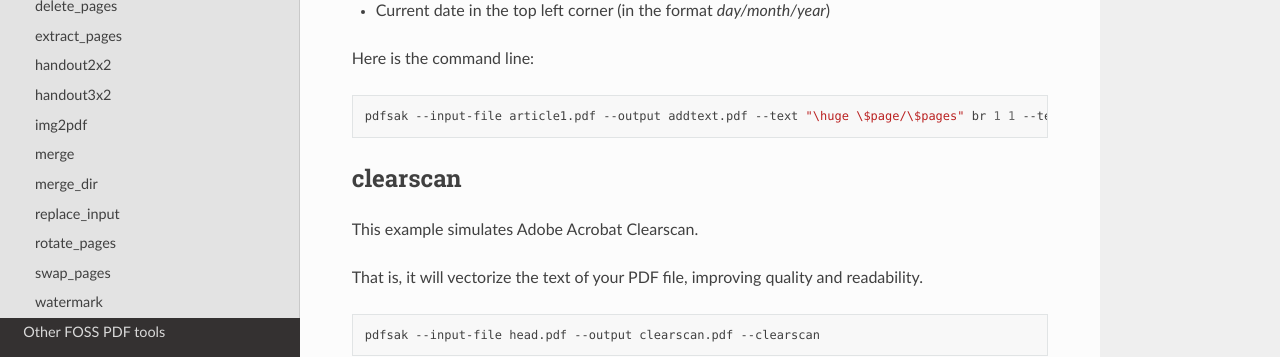
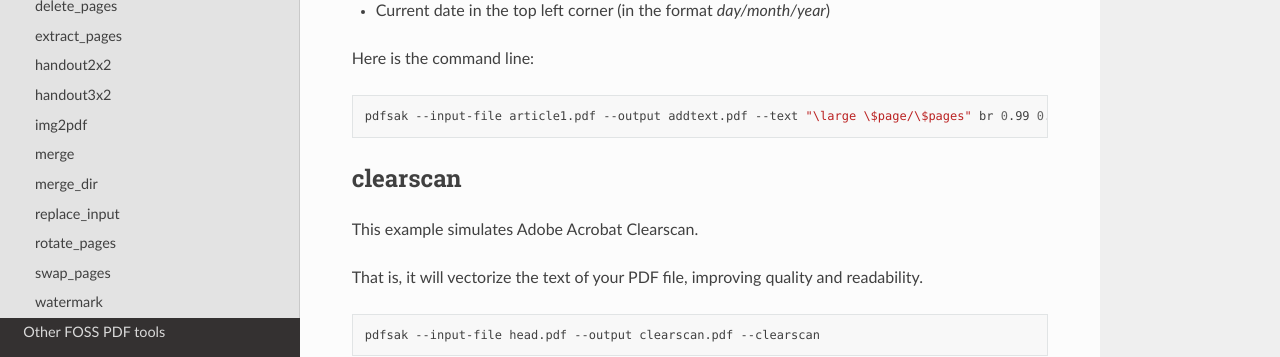
Before and after one commit to raffaem/pdfsak, a Sphinx documentation site: the page built from docs/source/examples.rst, in a window 1280 px wide and 900 px high. Shown: the part 289-646 px from the top of the window. Built offline with Sphinx 7.4.7 and the Read the Docs theme 2.0.0, drawn with Linux system fonts in a browser that asks for light colours.

Commit message:
More sensible default values in addtext example

```diff
--- a/docs/source/examples.rst
+++ b/docs/source/examples.rst
@@ -15,7 +15,7 @@
 
 ::
 
-    pdfsak --input-file article1.pdf --output addtext.pdf --text "\huge \$page/\$pages" br 1 1 --text "\huge \$day/\$month/\$year" tl 0 0
+    pdfsak --input-file article1.pdf --output addtext.pdf --text "\large \$page/\$pages" br 0.99 0.99 --text "\huge \$day/\$month/\$year" tl 0.01 0.01
 
 clearscan
 ---------
```
